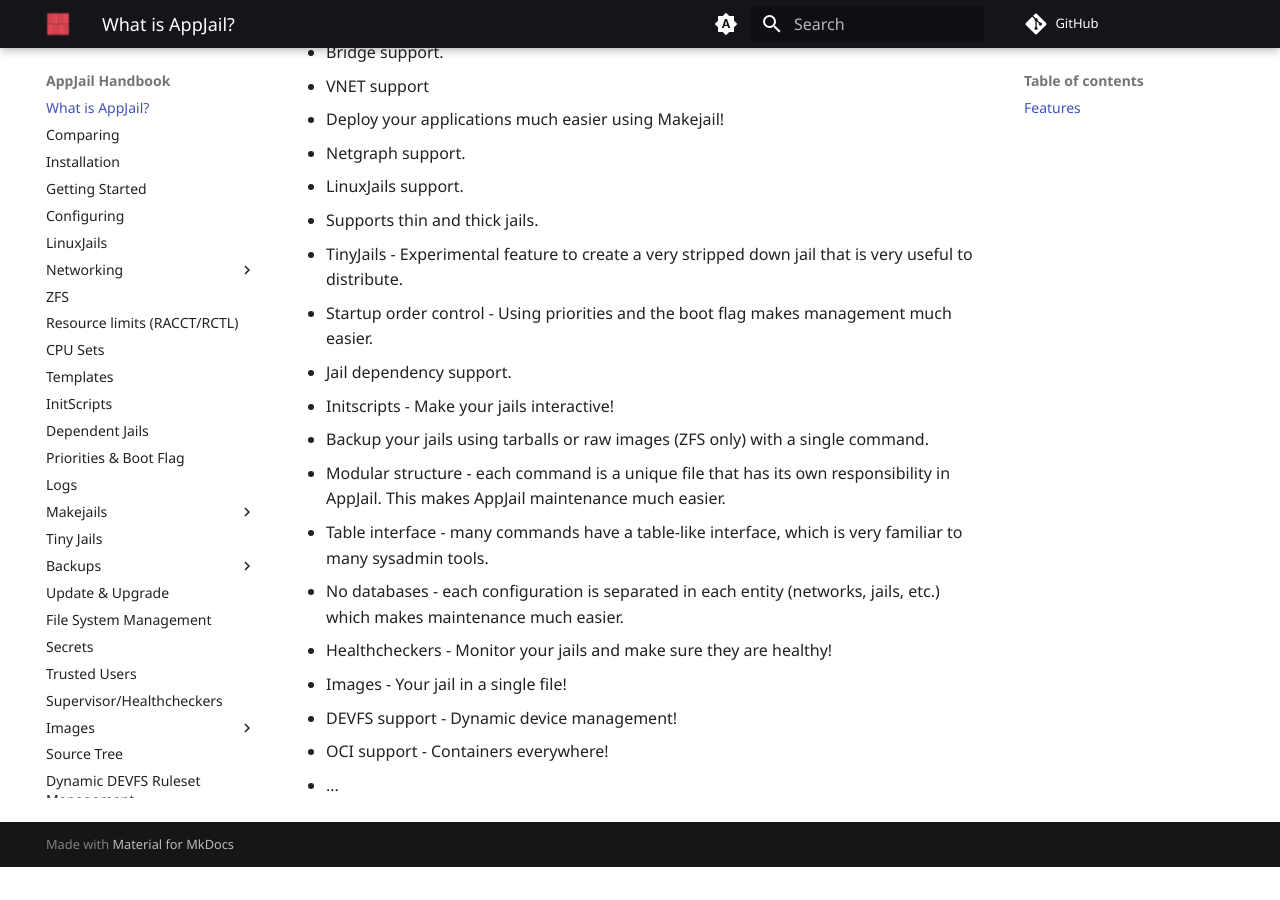
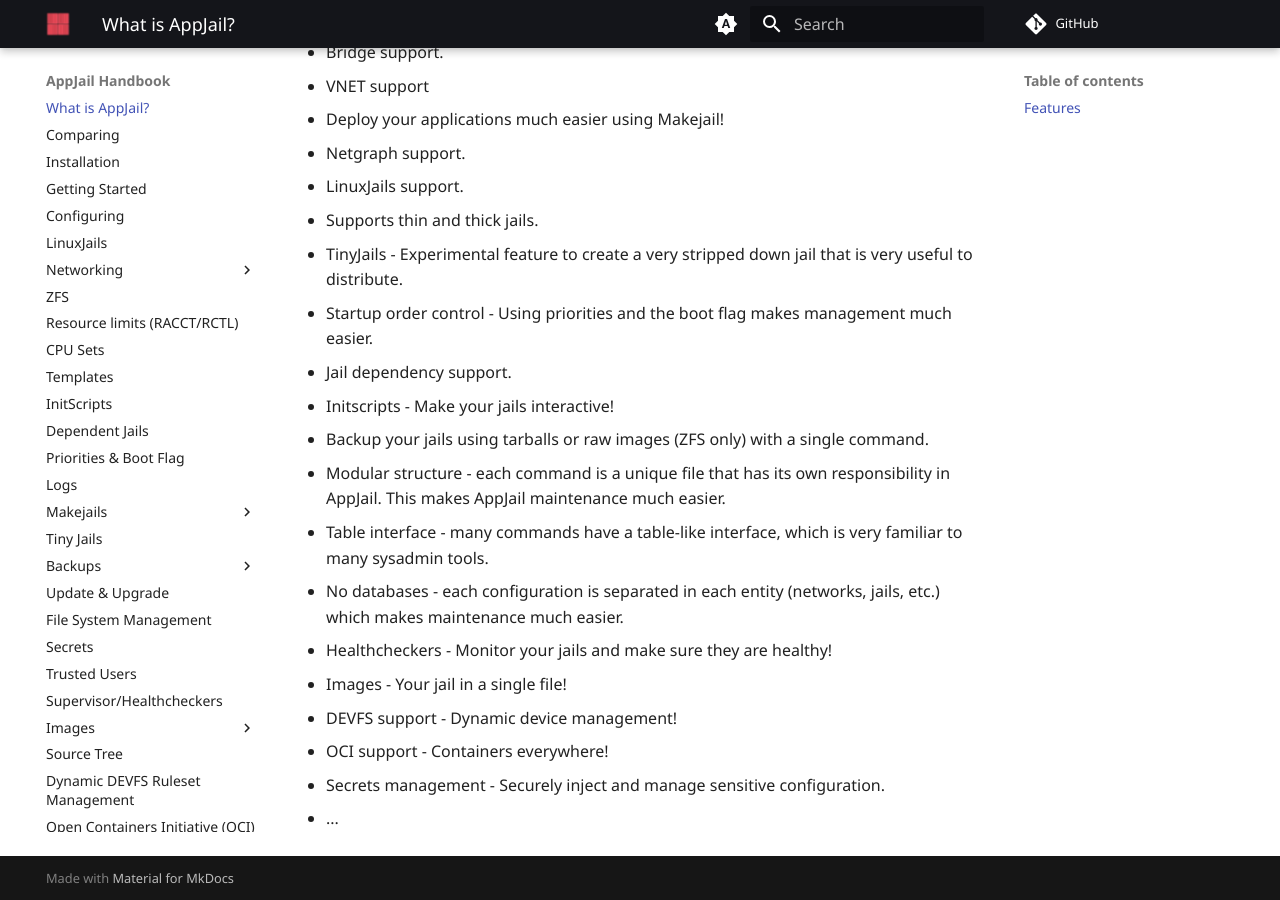
Before and after one commit to DtxdF/AppJail.docs, an MkDocs documentation site: the page built from docs/index.md, in a window 1280 px wide and 900 px high, scrolled down 752 px. Built offline with MkDocs 1.6.1 and Material for MkDocs 9.7.7, drawn with Linux system fonts in a browser that asks for light colours; comment, search, counter and statistics services are not loaded; before the commit the page ends 1619 px from its top, so only the background shows below that.

Commit message:
Add Secrets to Features

```diff
--- a/docs/index.md
+++ b/docs/index.md
@@ -34,4 +34,5 @@ AppJail offers simple ways to do complex things.
 * Images - Your jail in a single file!
 * DEVFS support - Dynamic device management!
 * OCI support - Containers everywhere!
+* Secrets management - Securely inject and manage sensitive configuration.
 * ...
```
